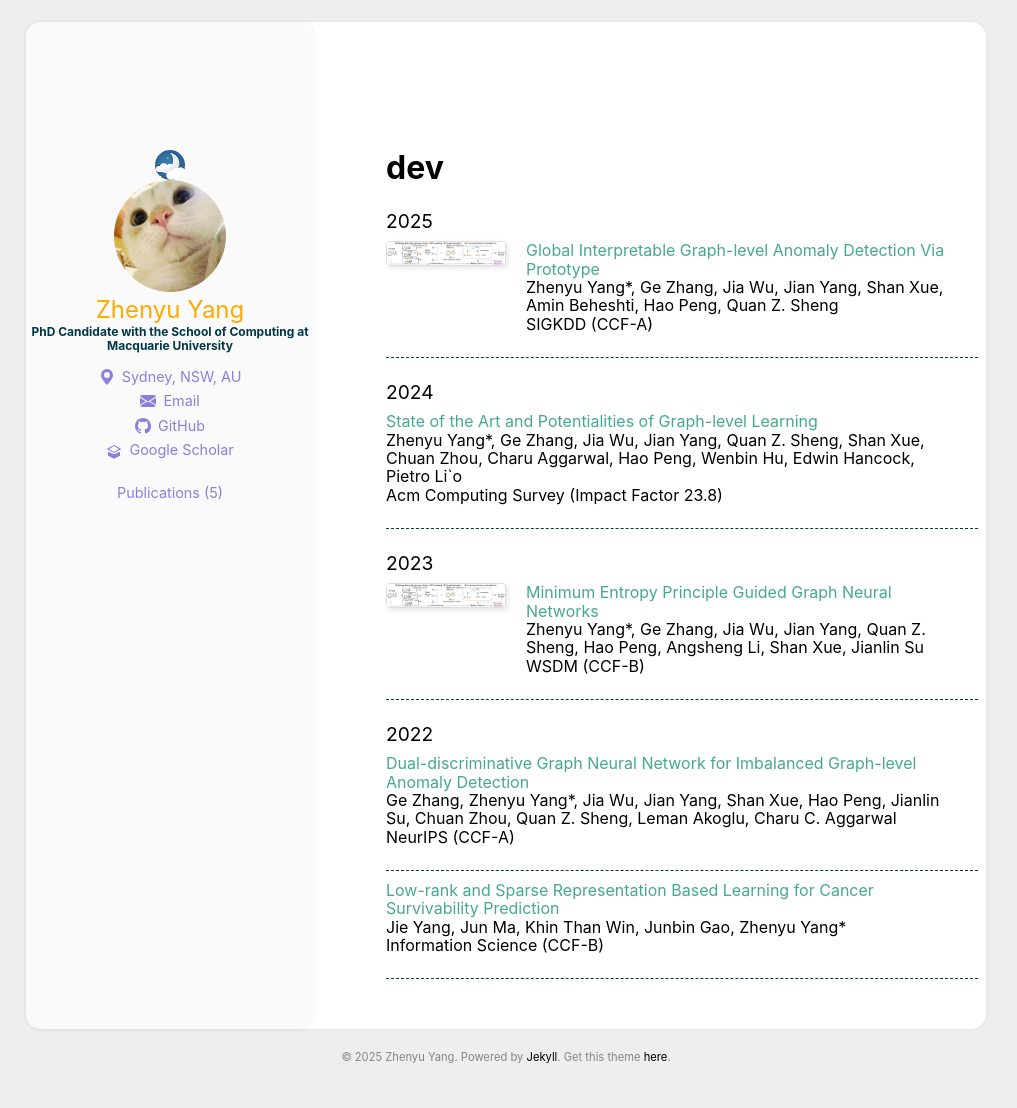
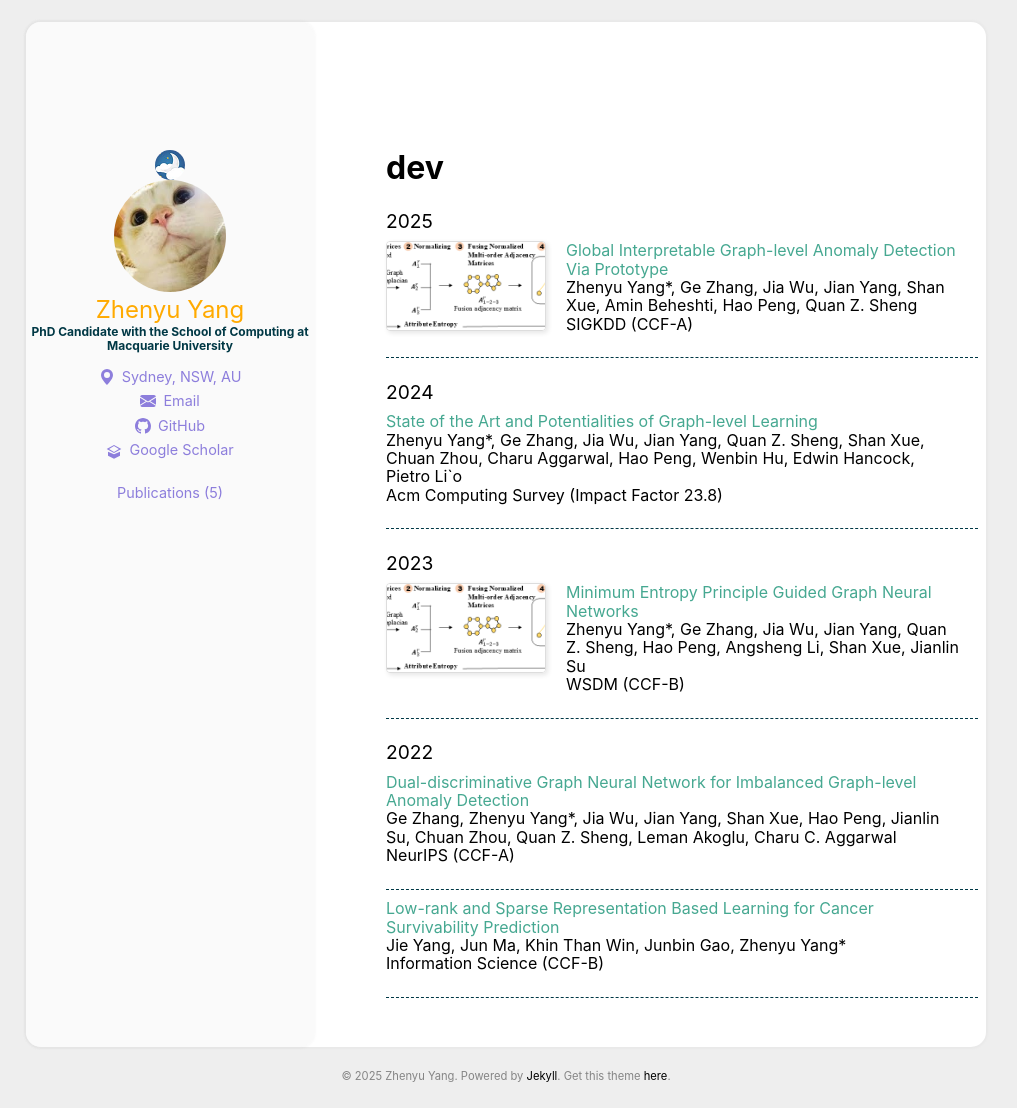
Before and after one commit to ZhenyuYangMQ/ZhenyuYangMQ.github.io, a Jekyll site: the page built from categories/dev.html, in a window 1280 px wide. Shown: the whole page, without its empty margins (134-1151 px from the left). Built offline with Jekyll 4.4.1, drawn with Linux system fonts in a browser that asks for light colours.

Commit message:
Update main.scss

```diff
--- a/assets/css/main.scss
+++ b/assets/css/main.scss
@@ -746,7 +746,7 @@ img {
     padding: 10px;
 }
 
-/* Styles for Publications Category Page (only where page.type is set) */
+/* Styles for Publications Category Page (e.g., /categories/Publications) */
 
 .publication-list-category {
     list-style: none; /* 移除列表默认的点 */
@@ -769,18 +769,19 @@ img {
 
 .publication-image-wrapper {
     flex-shrink: 0; /* 防止图片容器缩小 */
-    width: 120px; /* 图片容器的固定宽度，您可以调整 */
-    height: auto; /* <--- 关键改动：让高度自动，以适应图片纵横比 */
-    max-height: 150px; /* <--- 限制图片容器的最大高度，根据右侧文字长度调整 */
+    /* 关键改动：设定一个固定的长方形尺寸 */
+    width: 160px; /* <--- 您可以调整这个宽度 */
+    height: 90px; /* <--- 您可以调整这个高度，以适应论文缩略图的常见长宽比，并匹配右侧文本高度 */
+
     margin-right: 20px; /* 图片与右侧文本之间的间距 */
     border-radius: 4px; /* 圆角边框 */
     border: 1px solid #ddd; /* 可选的边框 */
     box-shadow: 2px 2px 5px rgba(0,0,0,0.1); /* 可选的阴影 */
-    overflow: hidden; /* 隐藏超出容器的部分，以防万一 */
+    overflow: hidden; /* 隐藏超出容器的部分，以确保图片裁剪在边界内 */
 
     @media (max-width: 768px) {
-        width: 80px; /* 手机上可以更小 */
-        max-height: 100px; /* 手机上最大高度 */
+        width: 120px; /* 手机上更小的宽度 */
+        height: 67.5px; /* 手机上相应比例的高度 (120 * 90/160) */
         margin-right: 0;
         margin-bottom: 15px; /* 手机上图片和文本之间的垂直间距 */
     }
@@ -788,9 +789,8 @@ img {
     img {
         width: 100%; /* 确保图片撑满容器宽度 */
         height: 100%; /* 确保图片撑满容器高度 */
-        object-fit: contain; /* <--- 关键改动：确保图片完整显示，不裁剪 */
-        /* 如果希望图片拉伸填充，可以使用 fill；如果希望裁剪，可以使用 cover。
-           'contain' 确保图片不变形且完整可见。*/
+        object-fit: cover; /* <--- 关键：图片会填充整个容器，多余部分会被裁剪 */
+        /* 如果您不希望图片被裁剪，但可以接受图片内部有空白，请将 object-fit: cover; 改为 object-fit: contain; */
         display: block; /* 移除图片底部可能存在的额外空白 */
     }
 }
@@ -809,7 +809,6 @@ img {
     margin-top: 1.4rem;
     margin-bottom: 0.6rem;
 }
-
 /* 6. Footer
    ========================================================================== */
 
```
